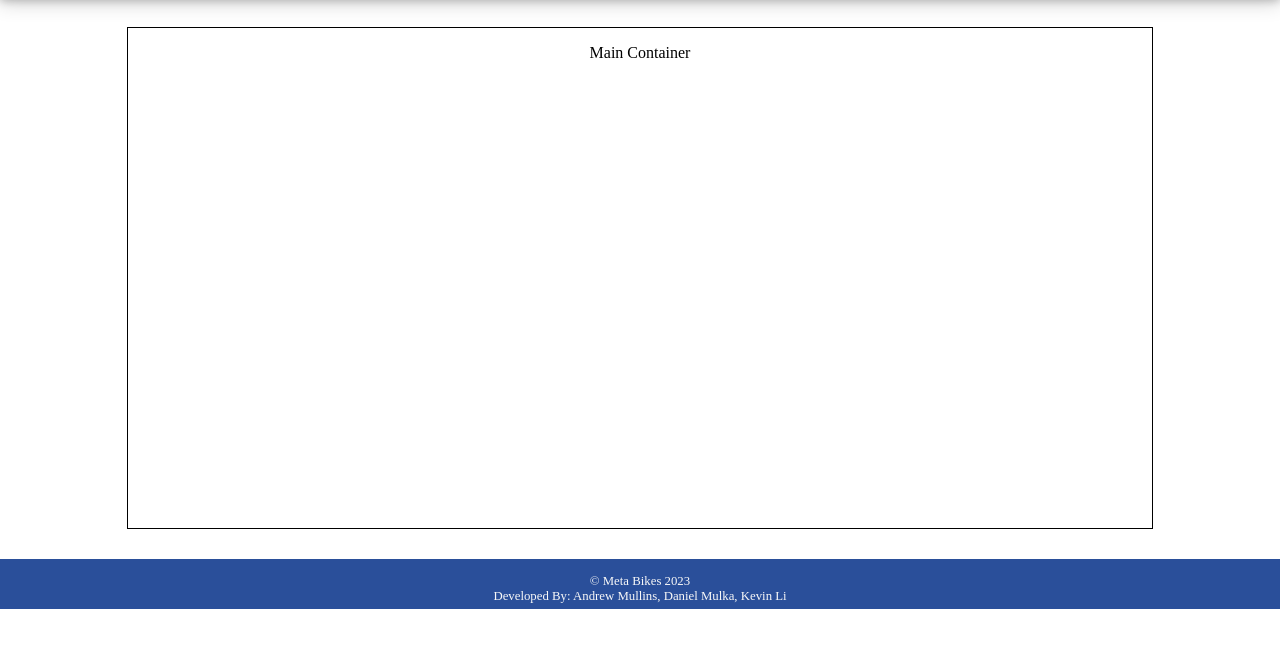
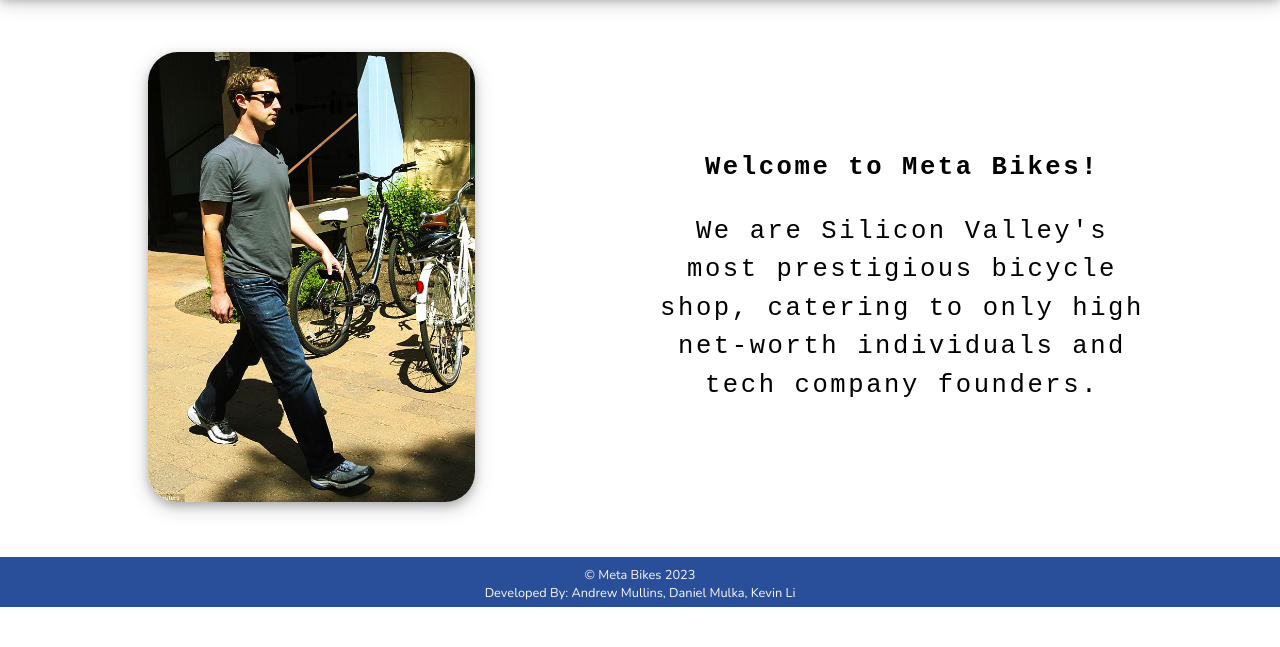
Before and after one commit to kevinleet/metabikes, a website: page client/index.html in a window 1280 px wide. Shown: the part 123-770 px from the top of the page. Drawn offline with nearby package versions, Linux system fonts and the light colour scheme.

Commit message:
added further styling to home page

```diff
--- a/client/index.html
+++ b/client/index.html
@@ -24,16 +24,20 @@
         <h1>META BIKES</h1>
         <div class="navbar">
             <ul>
-                <li class="nav-button">HOME</li>
-                <li class="nav-button">BIKES</li>
-                <li class="nav-button">ACCESSORIES</li>
+                <li class="nav-button" id="nav-home-btn">HOME</li>
+                <li class="nav-button" id="nav-bike-btn">BIKES</li>
+                <li class="nav-button" id="nav-accessory-btn">ACCESSORIES</li>
             </ul>
         </div>
-        <img src="./imgs/cart.png"/>
+        <img id ="cart-img" src="./imgs/cart.png"/>
     </div>
 
     <div class="main-container">
-        <p>Main Container</p>
+        <img src="./imgs/zucker_bikes.png"/>
+        <div>
+            <p style="font-weight: bold">Welcome to Meta Bikes!</p>
+            <p>We are Silicon Valley's most prestigious bicycle shop, catering to only high net-worth individuals and tech company founders.</p>
+        </div>
     </div>
 
     <div class="footer">
--- a/client/style.css
+++ b/client/style.css
@@ -81,12 +81,32 @@ body {
     margin: 0 auto;
     width: 80%;
     height: 500px;
-    border: 1px solid black;
-    display: grid;
+    /* border: 1px solid black; */
+    display: flex;
+    justify-content: space-between;
+    align-items: center;
+}
+
+.main-container img {
+    height: 90%;
+    margin: 2%;
+    border-radius: 30px;
+    box-shadow: 0 4px 8px 0 rgba(0, 0, 0, 0.2), 0 6px 20px 0 rgba(0, 0, 0, 0.19);
+}
+
+.main-container div {
+    margin-left: 30px;
+    width: 500px;
+    text-align: center;
+    /* border: 1px solid black; */
 }
 
 .main-container p {
     text-align: center;
+    font-family: 'Courier New', Courier, monospace;
+    font-size: 1.6em;
+    line-height: 1.5em;
+    letter-spacing: 0.1em;
 }
 
 .footer {
@@ -108,4 +128,5 @@ body {
     margin: 0;
     color: rgb(248, 248, 248);
     font-size: 0.8em;
+    font-family: 'Nunito', sans-serif;
 }
```
Also changed, not shown: client/imgs/zucker_bikes.png (added).
